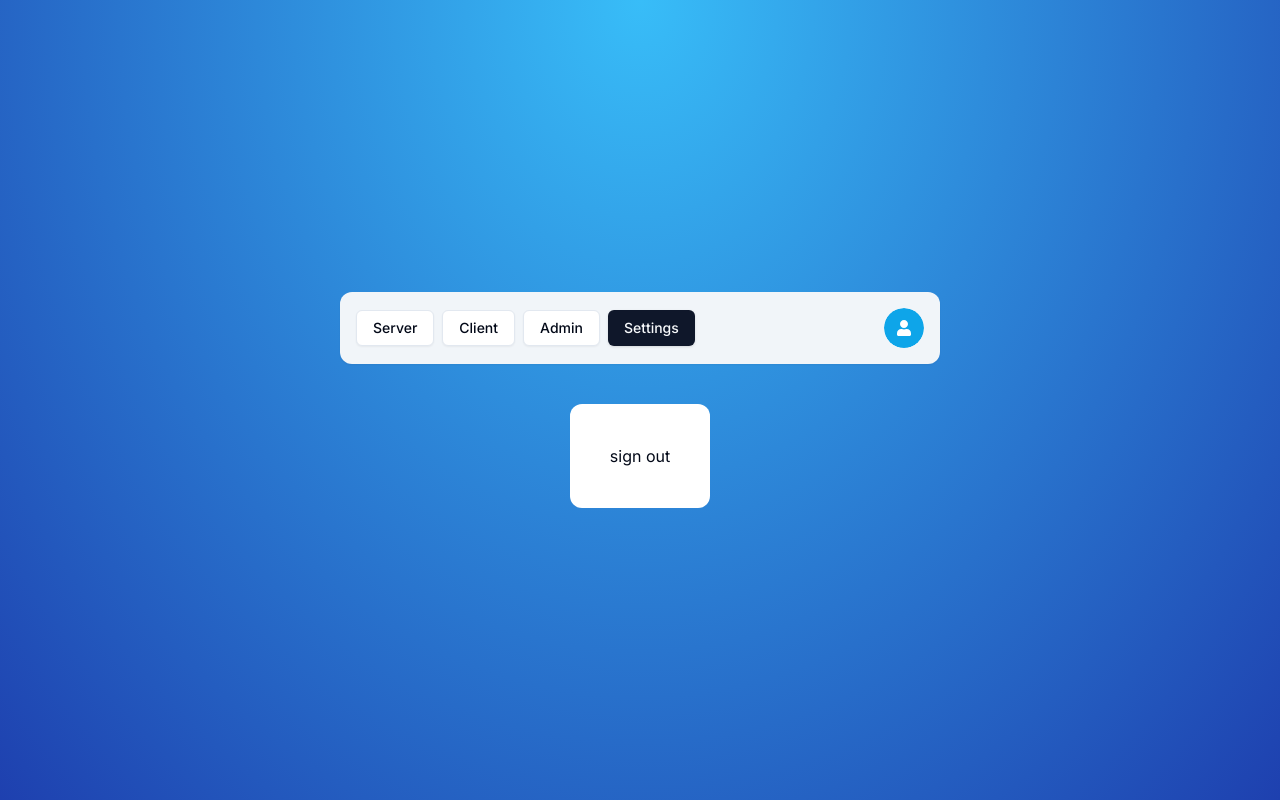
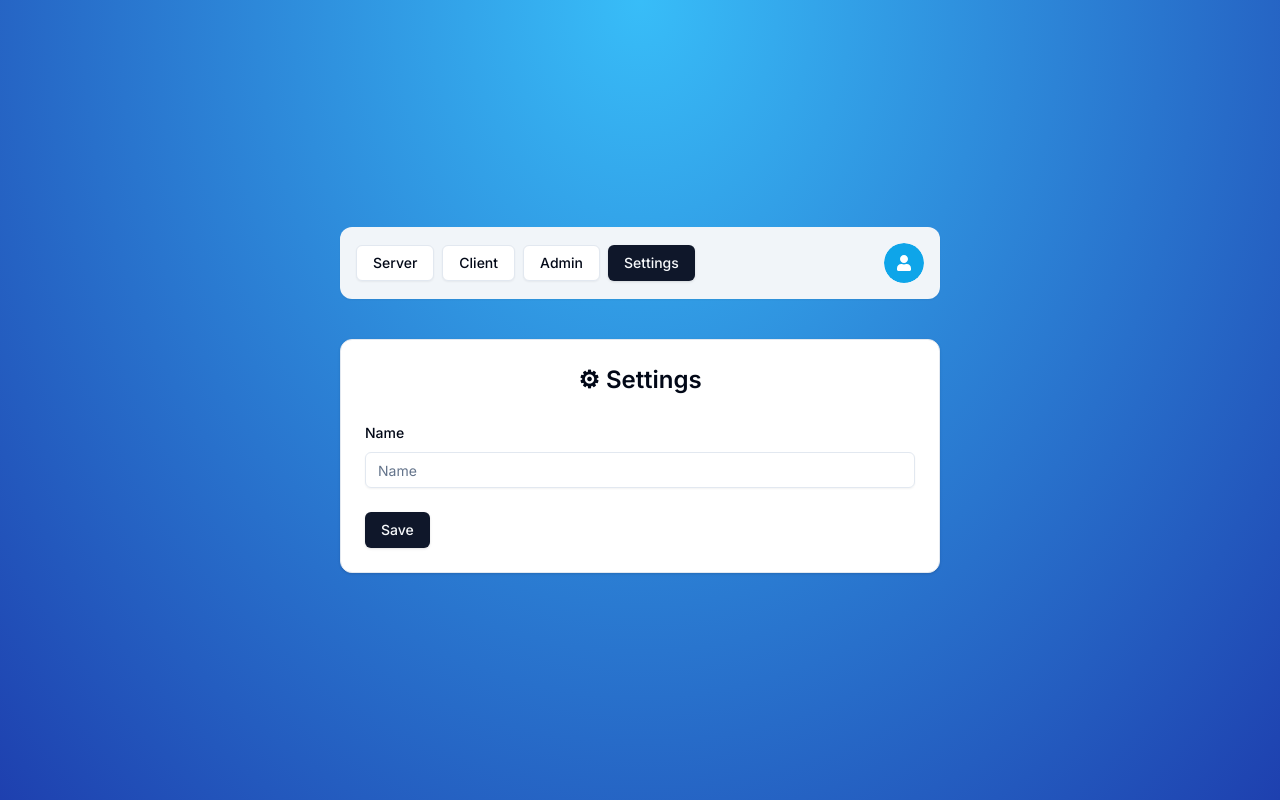
Before and after one commit to ConnectWithNoor/learning-nextauth-v5, a Next.js app: page /settings in a window 1280 px wide. Built offline with nearby package versions, Linux system fonts and the light colour scheme; no server answers.

Commit message:
chore: update session manually in server actions

```diff
--- /dev/null
+++ b/actions/user-settings.ts
@@ -0,0 +1,54 @@
+"use server";
+import { ERROR_MESSAGES, SUCCESS_MESSAGES } from "@/global/constant-msgs";
+import { auth, updateSession } from "@/packages/nextauth/auth";
+import { userSettingsSchema } from "@/schemas";
+import * as z from "zod";
+import { getUserByIdAction, updateUserByIdAction } from "./user";
+
+async function UpdateSettingsAction(
+  values: z.infer<typeof userSettingsSchema>
+) {
+  const validatedFields = userSettingsSchema.safeParse(values);
+
+  if (!validatedFields.success) {
+    return { error: ERROR_MESSAGES.InvalidField };
+  }
+
+  const currentUserSession = await auth();
+  if (!currentUserSession?.user?.id) {
+    return { error: ERROR_MESSAGES.CredentialsSignin };
+  }
+  try {
+    const currentDbUser = await getUserByIdAction(currentUserSession.user.id);
+    if (!currentDbUser?.id) {
+      return { error: ERROR_MESSAGES.CredentialsSignin };
+    }
+
+    // updating session manually
+
+    // at the time of writing this, next-auth does not update the client session if we
+    // update the user object in the server session.
+    // maybe this will fix in future, but to fix it now, you can remove the update session from server
+    // and use it in the client component to update both server and client sessions.
+    // e.g: https://authjs.dev/reference/nextjs/react#updatesession
+    // e.g: https://medium.com/@youngjun625/next-js14-nextauth-v5-2-session-update-b977cb6afd47
+    updateSession({
+      ...currentUserSession,
+      user: {
+        ...currentUserSession.user,
+        name: values.name,
+      },
+    });
+
+    await updateUserByIdAction(currentUserSession.user.id, values);
+
+    return { success: SUCCESS_MESSAGES.default };
+  } catch (error) {
+    if (error instanceof Error) {
+      console.log("error", error.message);
+      return { error: ERROR_MESSAGES.InternalServerError };
+    }
+  }
+}
+
+export { UpdateSettingsAction };
--- a/app/(protected)/client/page.tsx
+++ b/app/(protected)/client/page.tsx
@@ -9,6 +9,7 @@ type Props = {};
 
 function ClientPage({}: Props) {
   const session = UseCurrentUser();
+
   return <UserInfo user={session} label="📱 Client component" />;
 }
 
--- a/app/(protected)/settings/page.tsx
+++ b/app/(protected)/settings/page.tsx
@@ -1,17 +1,94 @@
 "use client";
-import { signOut } from "next-auth/react";
+import { UpdateSettingsAction } from "@/actions/user-settings";
+import { useState, useTransition } from "react";
+import { useForm } from "react-hook-form";
+import { zodResolver } from "@hookform/resolvers/zod";
+import * as z from "zod";
 
-import UseCurrentUser from "@/hooks/use-current-user";
+import { Button } from "@/components/ui/button";
+import { Card, CardHeader, CardContent } from "@/components/ui/card";
+import {
+  Form,
+  FormField,
+  FormControl,
+  FormItem,
+  FormLabel,
+} from "@/components/ui/form";
+import FormError from "@/components/ui/form-error";
+import FormSuccess from "@/components/ui/form-success";
+import { userSettingsSchema } from "@/schemas";
+import { useSession } from "next-auth/react";
+import { Input } from "@/components/ui/input";
+import { updateSession } from "@/packages/nextauth/auth";
+
 type Props = {};
 
 function SettingsPage({}: Props) {
-  const userSession = UseCurrentUser();
+  const [isPending, startTransition] = useTransition();
+  const [errorMessage, setErrorMessage] = useState<string | undefined>(
+    undefined
+  );
+  const [successMessage, setSuccessMessage] = useState<string | undefined>(
+    undefined
+  );
+
+  const currentUser = useSession();
+
+  const handleFormSubmit = (values: z.infer<typeof userSettingsSchema>) => {
+    startTransition(() => {
+      UpdateSettingsAction(values)
+        .then((data) => {
+          setErrorMessage(data?.error);
+          setSuccessMessage(data?.success);
+        })
+        .catch((error) => setErrorMessage(error));
+    });
+  };
+
+  const form = useForm<z.infer<typeof userSettingsSchema>>({
+    resolver: zodResolver(userSettingsSchema),
+    defaultValues: {
+      name: currentUser?.data?.user?.name || undefined,
+    },
+  });
+
   return (
-    <div className="bg-white p-10 rounded-xl">
-      <button type="button" onClick={() => signOut()}>
-        sign out
-      </button>
-    </div>
+    <Card className="w-[600px]">
+      <CardHeader>
+        <p className="text-2xl font-semibold text-center">⚙ Settings</p>
+      </CardHeader>
+      <CardContent>
+        <Form {...form}>
+          <form
+            onSubmit={form.handleSubmit(handleFormSubmit)}
+            className="space-y-6"
+          >
+            <FormField
+              control={form.control}
+              name="name"
+              render={({ field }) => (
+                <FormItem>
+                  <FormLabel>Name</FormLabel>
+                  <FormControl>
+                    <Input
+                      {...field}
+                      type="text"
+                      placeholder="Name"
+                      disabled={isPending}
+                    />
+                  </FormControl>
+                </FormItem>
+              )}
+            />
+            <FormError message={errorMessage} />
+            <FormSuccess message={successMessage} />
+            <Button disabled={isPending} type="submit">
+              Save
+            </Button>
+          </form>
+        </Form>
+      </CardContent>
+    </Card>
   );
 }
 
--- a/components/auth/user-info.tsx
+++ b/components/auth/user-info.tsx
@@ -9,7 +9,7 @@ type Props = {
 
 function UserInfo({ label, user }: Props) {
   return (
-    <Card className="w-[600] shadow-md">
+    <Card className="w-[600px] shadow-md">
       <CardHeader>
         <p className="text-2xl font-semibold text-center">{label}</p>
       </CardHeader>
--- a/global/constant-msgs.ts
+++ b/global/constant-msgs.ts
@@ -16,10 +16,10 @@ const ERROR_MESSAGES = {
     "We have encountered an internal error. Please try again later.",
   InvalidToken: "Invalid token.",
   TokenExpired: "Token expired. Please request a new one.",
-  default: "Unable to sign in.",
   OAuthResetPasswordNotAllowed:
     "Your account doesn't have a password. Please sign in with your social account.",
   PermissionDenied: "You do not have permission to perform this action.",
+  default: "Unable to sign in.",
 } as const;
 
 const SUCCESS_MESSAGES = {
--- a/packages/nextauth/auth.ts
+++ b/packages/nextauth/auth.ts
@@ -14,6 +14,7 @@ export const {
   auth,
   signIn,
   signOut,
+  unstable_update: updateSession,
 } = NextAuth({
   // pages are buggy in v5. a PR is currently open to fix this
   // https://github.com/nextauthjs/next-auth/issues/9994
@@ -55,7 +56,6 @@ export const {
       if (token?.sub && session.user) {
         session.user.id = token.sub; // sub is the user id in db
       }
-
       if (token.role && session.user) {
         // get type definitions in next-auth.d.ts
         session.user.role = token.role as UserRoleSchemaType;
@@ -69,9 +69,14 @@ export const {
       return session;
     },
 
-    async jwt({ token, isNewUser }) {
+    async jwt({ token, isNewUser, trigger, session }) {
       const id = token.sub;
       if (!id) return token; //no id means logged out
+
+      // trigger update only works when session is updated manually
+      if (trigger === "update") {
+        return { ...token, ...session.user };
+      }
 
       const existingUser = await getUserByIdAction(id);
       if (!existingUser) return token;
--- a/schemas/index.ts
+++ b/schemas/index.ts
@@ -51,4 +51,14 @@ const newPasswordSchema = z
     }
   });
 
-export { LoginSchema, RegisterSchema, forgetPasswordSchema, newPasswordSchema };
+const userSettingsSchema = z.object({
+  name: z.optional(z.string()),
+});
+
+export {
+  LoginSchema,
+  RegisterSchema,
+  forgetPasswordSchema,
+  newPasswordSchema,
+  userSettingsSchema,
+};
```
Also changed, not shown: 1 other file (tests, documents, lock files or other folders).
